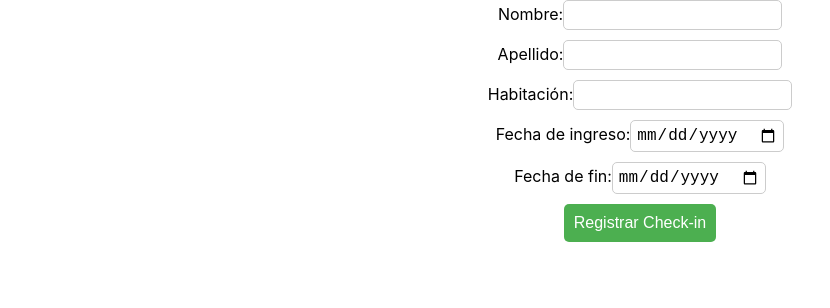
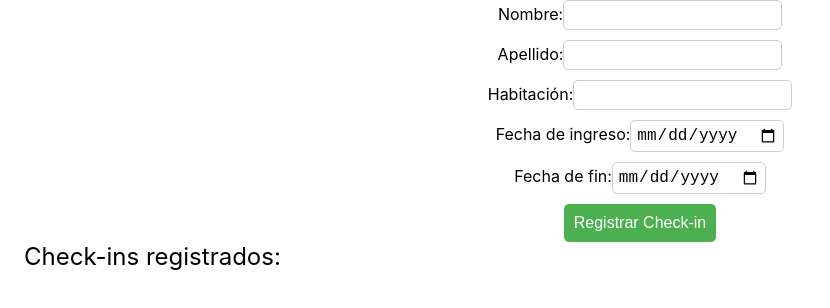
Before and after one commit to eduardo290/hotel-app, a React (Create React App) app: page /checkIn in a window 1280 px wide. Shown: the top 308 px of the page, without its empty margins (0-830 px from the left). Built offline with nearby package versions, Linux system fonts and the light colour scheme.

Commit message:
Se guarda la info del componente localmente

```diff
--- a/src/components/RegistroCheckIn/index.jsx
+++ b/src/components/RegistroCheckIn/index.jsx
@@ -33,9 +33,6 @@ function RegistroCheckIn(props) {
 
   return (
     <div>
-      {enviado ? (
-        <p>Se ha confirmado el check-in para {nombre} {apellido} en la habitación {habitacion}.</p>
-      ) : (
       <form onSubmit={handleSubmit}>
         <label>
           Nombre:
@@ -59,7 +56,9 @@ function RegistroCheckIn(props) {
         </label>
         <button type="submit">Registrar Check-in</button>
       </form>
-      )}
+      {enviado ? (
+        <p>Se ha confirmado el check-in para {nombre} {apellido} en la habitación {habitacion}.</p>
+      ) : null}
       <ListaCheckIn checkIns={checkIns} />
     </div>
   );
@@ -73,6 +72,8 @@ function ListaCheckIn(props) {
   const { checkIns } = props;
 
   return (
+    <div>
+      <h2>Check-ins registrados:</h2>
       <ul className="lista-checkin">
         {checkIns.map((checkIn, index) => (
           <li key={index}>
@@ -84,6 +85,7 @@ function ListaCheckIn(props) {
           </li>
         ))}
       </ul>
+    </div>
   );
 }
 
```
Lines whose indentation alone changed are shown as unchanged.
